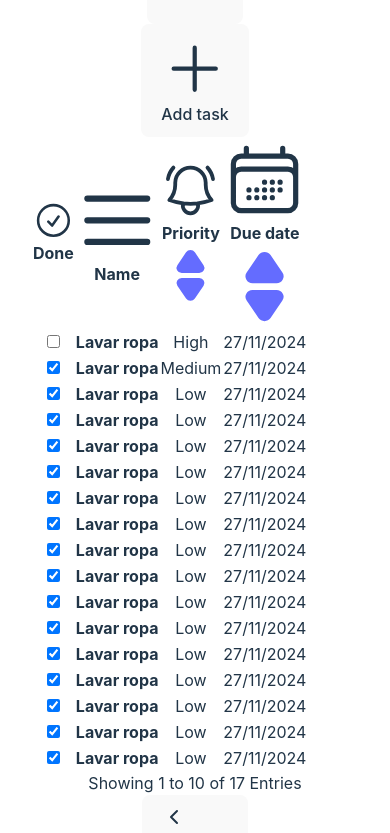
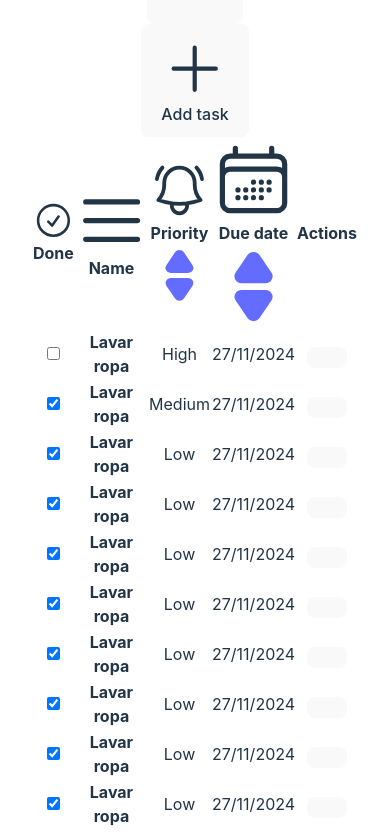
Before and after one commit to brandonhxrr/SimpleTaskWeb, a React (Vite) app in the folder frontend/SimpleTask/: page / in a window 390 px wide. Shown: the part 1040-1873 px from the top of the page. Built offline with nearby package versions, Linux system fonts and the light colour scheme.

Commit message:
Add action menu

```diff
--- a/frontend/SimpleTask/src/components/Dashboard.tsx
+++ b/frontend/SimpleTask/src/components/Dashboard.tsx
@@ -237,6 +237,9 @@ function Dashboard() {
                     sorteable={header.sorteable ? header.sorteable : false}
                   />
                 ))}
+                <th scope="col" className="relative py-3.5 pl-3 pr-4 sm:pr-6">
+                  <span className="sr-only">Actions</span>
+                </th>
               </tr>
             </thead>
             <tbody>
--- a/frontend/SimpleTask/src/components/Task.tsx
+++ b/frontend/SimpleTask/src/components/Task.tsx
@@ -1,7 +1,16 @@
+import {
+  PencilIcon,
+  TrashIcon,
+} from "@heroicons/react/24/outline";
+import { Menu, MenuButton, MenuItem, MenuItems } from "@headlessui/react";
+import {
+  EllipsisVerticalIcon,
+} from "@heroicons/react/20/solid";
 import { Priority } from "./PriorityComponent";
 import { TaskProps } from "./TaskProps";
 
-const Task: React.FC<{task: TaskProps}> = ({ task }) => {
+const Task: React.FC<{ task: TaskProps }> = ({ task }) => {
+
   return (
     <tr className="bg-white border-b dark:bg-gray-800 dark:border-gray-700 hover:bg-gray-50 dark:hover:bg-gray-600">
       <td
@@ -17,9 +26,49 @@ const Task: React.FC<{task: TaskProps}> = ({ task }) => {
         {task.name}
       </th>
       <td className="px-6 py-4">
-        <Priority priority={task.priority}/>
+        <Priority priority={task.priority} />
       </td>
       <td className="px-6 py-4">{task.dueDate}</td>
+      <td className="py-4 pl-3 pr-4 text-right text-sm font-medium sm:pr-6">
+        <Menu
+          as="div"
+          className="relative inline-block text-left pl-5 group-focus:border-transparent focus:border-transparent"
+        >
+          <MenuButton className="group inline-flex justify-center text-sm font-medium text-gray-700 hover:text-gray-900 bg-transparent group-hover:border-transparent hover:border-transparent group-focus:border-transparent focus:border-transparent">
+            <EllipsisVerticalIcon
+              aria-hidden="true"
+              className="-mr-1 ml-1 h-5 w-5 flex-shrink-0 text-gray-400 group-hover:text-gray-500"
+            />
+          </MenuButton>
+
+          <MenuItems
+            transition
+            className="absolute right-0 z-10 mt-2 w-40 origin-top-right rounded-md bg-white shadow-2xl ring-1 ring-black ring-opacity-5 transition focus:outline-none data-[closed]:scale-95 data-[closed]:transform data-[closed]:opacity-0 data-[enter]:duration-100 data-[leave]:duration-75 data-[enter]:ease-out data-[leave]:ease-in"
+          >
+            <div className="">
+              <MenuItem>
+                <a
+                  href=""
+                  className="font-medium text-gray-900 flex px-4 py-2 text-sm hover:bg-green-600 hover:text-white items-center rounded-md"
+                >
+                  <PencilIcon className="w-5 h-5 pr-2" />
+                  <p>Edit</p>
+                </a>
+              </MenuItem>
+
+              <MenuItem>
+                <a
+                  href=""
+                  className="font-medium text-gray-900 flex px-4 py-2 text-sm hover:bg-red-600 hover:text-white items-center rounded-md"
+                >
+                  <TrashIcon className="w-5 h-5 pr-2" />
+                  <p>Delete</p>
+                </a>
+              </MenuItem>
+            </div>
+          </MenuItems>
+        </Menu>
+      </td>
     </tr>
   );
 };
```
